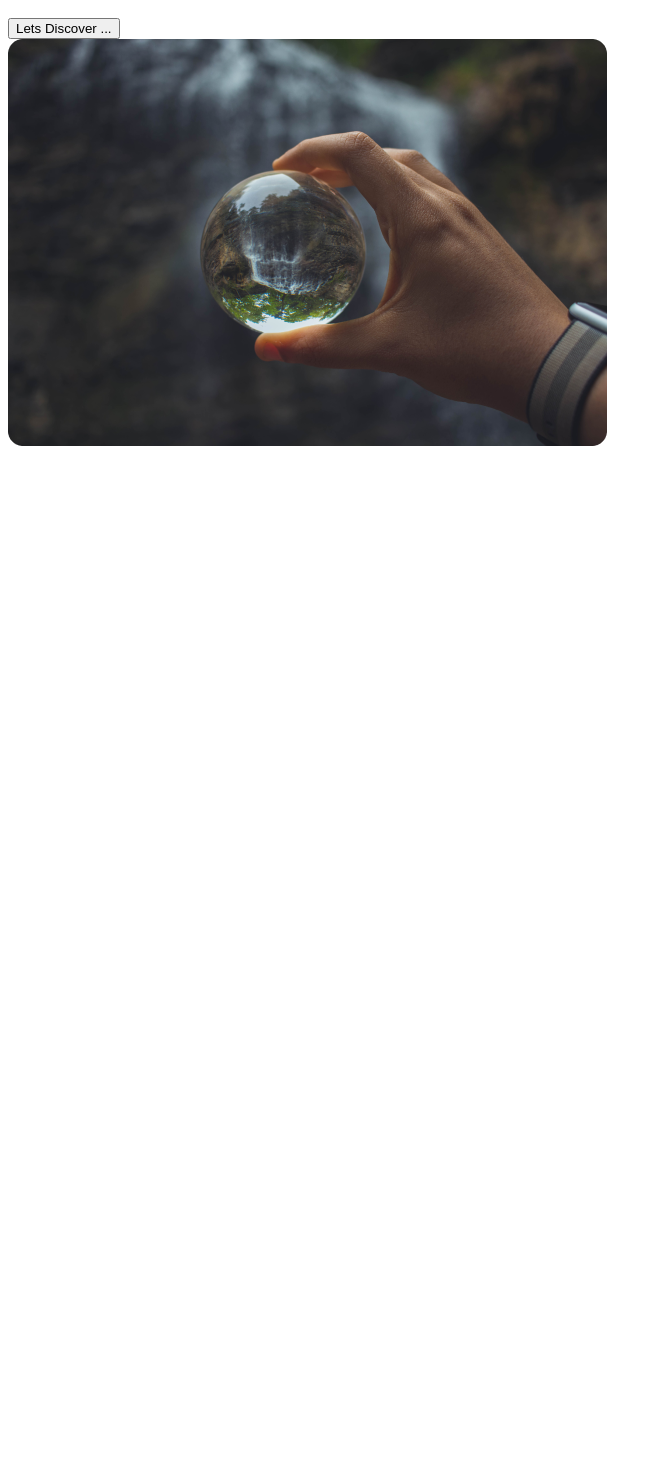
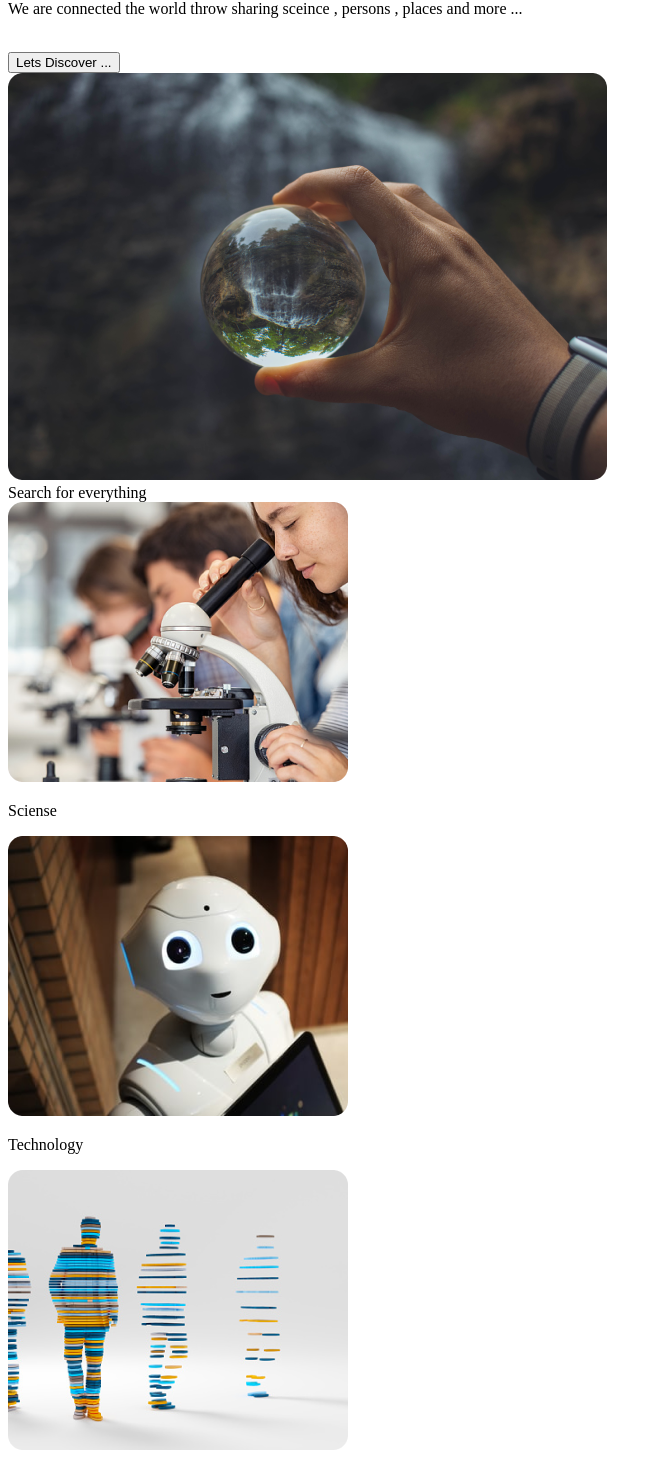
Before and after one commit to Shubbair/WikiApp, a Next.js app: page / in a window 1280 px wide. Shown: the part 167-1637 px from the top of the page, without its empty margins (0-662 px from the left). Before the commit the page ends 800 px from the top, so only its background shows below. Built offline with nearby package versions, Linux system fonts and the light colour scheme.

Commit message:
Update files

```diff
--- a/pages/index.js
+++ b/pages/index.js
@@ -1,16 +1,35 @@
 const Home = () => {
     return (
         <>
-        <div className="">
-            <div className="">
-                <p>The world between your hand</p>
-                <p>We are connected the world throw sharing
+        <div className="grid items-center justify-center my-8 sm:grid-cols-2">
+            <div className="order-2 mx-6 sm:order-1">
+                <p className="text-xl font-medium">The world between your hand</p>
+                <br/>
+                <p className="text-sm font-light">We are connected the world throw sharing
                    sceince , persons , places and more ...</p>
                 <br/>
-                <button>Lets Discover ...</button>
+                <button className="p-2 text-sm bg-yellow-400 rounded btn btn-primary">Lets Discover ...</button>
             </div>
-            <div className="">
+            <div className="order-1 mx-6 my-4 sm:order-2">
                 <img src="hero_img.png" />
+            </div>
+        </div>
+        {/* Card Section */}
+        <div className="grid items-center justify-center">
+            <div className="mx-auto text-xl">Search for everything</div>
+            <div className="grid grid-flow-row sm:grid-cols-3">
+                <div className="">
+                    <img src="science.png"/>
+                    <p>Sciense</p>
+                </div>
+                <div className="">
+                    <img src="tech.png"/>
+                    <p>Technology</p>
+                </div>
+                <div className="">
+                    <img src="persons.png"/>
+                    <p>Persons</p>
+                </div>
             </div>
         </div>
         </>
```
